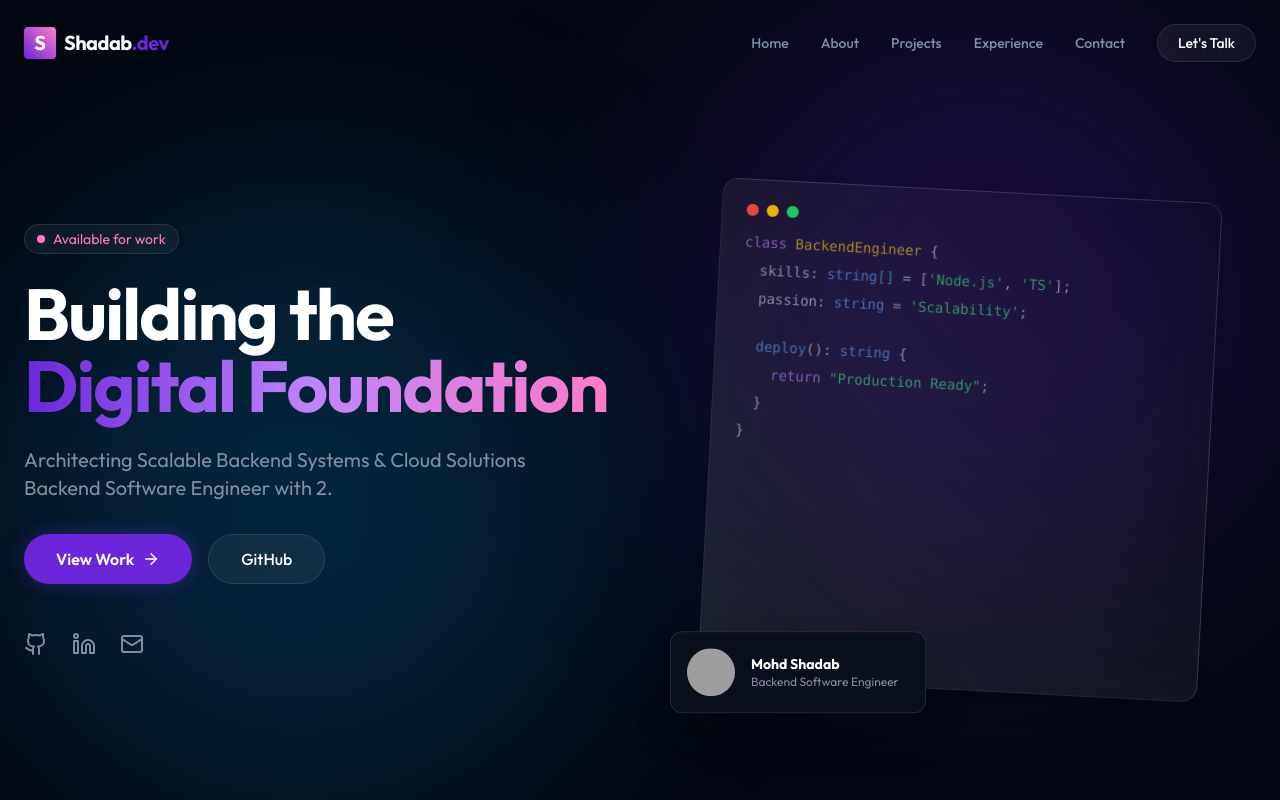
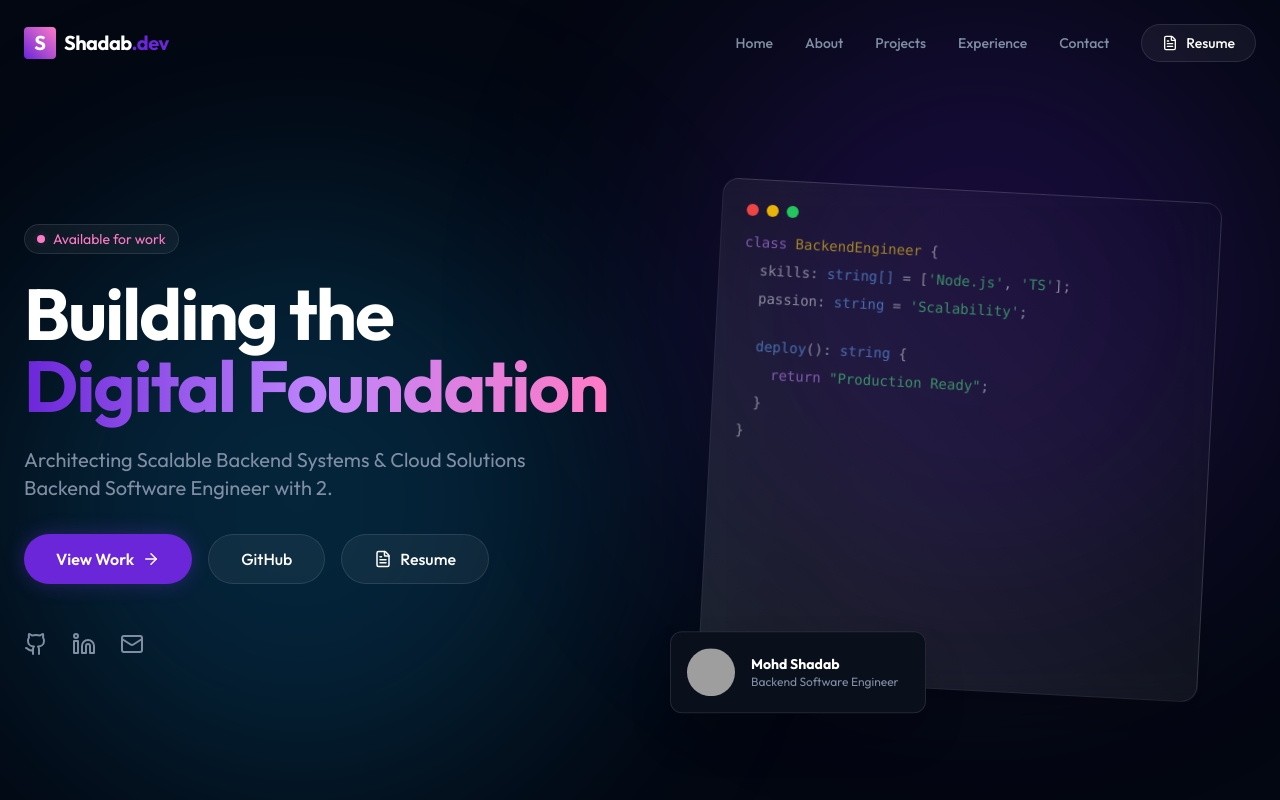
Before and after one commit to shaad82663/portfolio, a React (Vite) app: page / in a window 1280 px wide. Shown: the top 800 px of the page. Built offline with nearby package versions, Linux system fonts and the light colour scheme; grey boxes are pictures that could not be loaded.

Commit message:
added resume

```diff
--- a/src/components/Hero.jsx
+++ b/src/components/Hero.jsx
@@ -1,6 +1,6 @@
 import React from 'react';
 import { motion } from 'framer-motion';
-import { Github, Linkedin, Mail, ArrowRight } from 'lucide-react';
+import { Github, Linkedin, Mail, ArrowRight, FileText } from 'lucide-react';
 import { content } from '../data/content';
 
 const Hero = () => {
@@ -43,6 +43,9 @@ const Hero = () => {
                         </a>
                         <a href={profile.social.github} target="_blank" rel="noreferrer" className="px-8 py-3 rounded-full bg-white/5 border border-white/10 hover:bg-white/10 transition-all font-medium">
                             GitHub
+                        </a>
+                        <a href={profile.social.resume} target="_blank" rel="noreferrer" className="px-8 py-3 rounded-full bg-white/5 border border-white/10 hover:bg-white/10 transition-all font-medium flex items-center gap-2">
+                            <FileText size={18} /> Resume
                         </a>
                     </div>
 
--- a/src/components/Navbar.jsx
+++ b/src/components/Navbar.jsx
@@ -1,8 +1,11 @@
 import React, { useState, useEffect } from 'react';
-import { Menu, X } from 'lucide-react';
+import { Menu, X, FileText } from 'lucide-react';
 import { motion, AnimatePresence } from 'framer-motion';
 
+import { content } from '../data/content';
+
 const Navbar = () => {
+    const { profile } = content;
     const [isOpen, setIsOpen] = useState(false);
     const [scrolled, setScrolled] = useState(false);
 
@@ -44,8 +47,13 @@ const Navbar = () => {
                             <span className="absolute -bottom-1 left-0 w-0 h-0.5 bg-primary transition-all group-hover:w-full" />
                         </a>
                     ))}
-                    <a href="#contact" className="px-5 py-2 rounded-full bg-white/5 border border-white/10 hover:bg-white/10 hover:border-primary/50 transition-all text-sm font-medium">
-                        Let's Talk
+                    <a
+                        href={profile.social.resume}
+                        target="_blank"
+                        rel="noopener noreferrer"
+                        className="px-5 py-2 rounded-full bg-white/5 border border-white/10 hover:bg-white/10 hover:border-primary/50 transition-all text-sm font-medium flex items-center gap-2"
+                    >
+                        <FileText size={16} /> Resume
                     </a>
                 </div>
 
--- a/src/data/content.js
+++ b/src/data/content.js
@@ -8,7 +8,8 @@ export const content = {
     social: {
       github: "https://github.com/shaad82663",
       linkedin: "https://www.linkedin.com/in/shadab-mohd/",
-      email: "mailto:shaad82665@gmail.com"
+      email: "mailto:shaad82665@gmail.com",
+      resume: "https://drive.google.com/file/d/1a1tqAyzkQ8226_r6fJJODuLMB8AmByba/view?usp=sharing"
     }
   },
   contact: {
@@ -34,7 +35,13 @@ export const content = {
       tech: ["Node.js", "AWS Lambda", "Redis", "Docker", "MySQL", "JavaScript", "TypeScript"],
       link: "https://trafikalarm.dk/",
       github: null,
-      image: "/assets/projects/trafikalarm.png"
+      image: "/assets/projects/trafikalarm.png",
+      details: [
+        "Engineered Node.js-based AWS Lambda functions with API Gateway for real-time traffic alerts, reducing end-to-end latency by 30%.",
+        "Integrated Redis caching and Dockerized services for scalable geo-queries, improving response times by 70%.",
+        "Refined MySQL data models using TypeORM for optimized streaming and indexing.",
+        "Built secure endpoints using JWT-based authentication and webhook integrations."
+      ]
     },
     {
       id: 1,
@@ -43,7 +50,13 @@ export const content = {
       tech: ["Node.js", "PostgreSQL", "JWT", "REST API", "Docker", "JavaScript", "TypeScript", "Express.js"],
       link: "https://parkone.dk/",
       github: null,
-      image: "/assets/projects/parkone.png"
+      image: "/assets/projects/parkone.png",
+      details: [
+        "Developed a dynamic pricing module using Node.js, Express.js, and PostgreSQL with pgAgent for monitoring, fulfilling 100% of client specifications while minimizing operational costs.",
+        "Implemented secure authentication using JWT tokens, improving access control reliability across all transactions.",
+        "Integrated MobilePay payment gateway through API Gateway and RESTful endpoints, streamlining 70% of user payments and enhancing overall transaction success rates.",
+        "Implemented automated background jobs and schedulers to improve system uptime and scalability."
+      ]
     },
     {
       id: 2,
@@ -52,7 +65,13 @@ export const content = {
       tech: ["NestJS", "MongoDB", "GraphQL", "Firebase", "Kafka", "Docker", "JavaScript", "TypeScript", "Node.js", "AWS"],
       link: "https://driveone.eu/",
       github: null,
-      image: "https://images.unsplash.com/photo-1449965408869-eaa3f722e40d?fit=crop&w=800&q=80"
+      image: "https://images.unsplash.com/photo-1449965408869-eaa3f722e40d?fit=crop&w=800&q=80",
+      details: [
+        "Optimized MongoDB schemas with Mongoose and aggregation pipelines for cursor-based streaming, accelerating data retrieval by 25% and API response times by 30% in high-volume scenarios.",
+        "Deployed cron-based jobs and Kafka message brokers for event-driven data automation using AWS Lambda, eliminating 30% of manual interventions and improving workflow efficiency.",
+        "Built push notification services using Firebase Cloud Messaging (FCM) to deliver timely news alerts, integrated with external GPS APIs.",
+        "Implemented GPS tracking logic with GraphQL queries and microservices architecture in NestJS, increasing traffic prediction accuracy by 40% through refined database modeling."
+      ]
     },
     {
       id: 3,
@@ -61,7 +80,13 @@ export const content = {
       tech: ["LangChain", "LangSmith", "OpenAI", "Ollama", "Node.js", "JavaScript"],
       link: "https://www.linkedin.com/posts/shadab-mohd_langchain-agent-agenticprogramming-activity-7398295216560058368-ZTNl?utm_source=share&utm_medium=member_desktop&rcm=ACoAADEQQ3wBqjoPlMybTl3v4ZWRQFKlwgW-30A",
       github: "https://github.com/shaad82663/BookMe",
-      image: "https://images.unsplash.com/photo-1536440136628-849c177e76a1?fit=crop&w=800&q=80"
+      image: "https://images.unsplash.com/photo-1536440136628-849c177e76a1?fit=crop&w=800&q=80",
+      details: [
+        "Designed an autonomous agentic workflow using LangChain to handle end-to-end movie ticket booking.",
+        "Implemented tool calling capabilities for the LLM to interact with external APIs for theater and showtime data.",
+        "Integrated Local LLMs via Ollama for cost-effective development and testing.",
+        "Built a robust state management system to track conversation context and booking progress."
+      ]
     }
   ],
   education: [
--- a/src/styles/main.css
+++ b/src/styles/main.css
@@ -66,3 +66,48 @@
 .glow {
     box-shadow: 0 0 20px rgba(124, 58, 237, 0.5);
 }
+
+/* 3D Flip Card Utilities */
+.perspective-1000 {
+    perspective: 1000px;
+}
+
+.transform-style-3d {
+    transform-style: preserve-3d;
+}
+
+.backface-hidden {
+    backface-visibility: hidden;
+}
+
+.rotate-y-180 {
+    transform: rotateY(180deg);
+}
+
+.group-hover\:rotate-y-180:hover {
+    transform: rotateY(180deg);
+}
+
+/* Custom Scrollbar for backface content */
+.custom-scrollbar::-webkit-scrollbar {
+    width: 6px;
+}
+
+.custom-scrollbar::-webkit-scrollbar-track {
+    background: rgba(255, 255, 255, 0.05);
+}
+
+.custom-scrollbar::-webkit-scrollbar-thumb {
+    background: rgba(255, 255, 255, 0.2);
+    border-radius: 3px;
+    transition: background 0.3s ease;
+}
+
+.custom-scrollbar::-webkit-scrollbar-thumb:hover {
+    background: rgba(255, 255, 255, 0.4);
+}
+
+/* Ensure scrollbar is easier to hit */
+.custom-scrollbar {
+    scrollbar-gutter: stable;
+}
```
Also changed, not shown: src/components/Projects.jsx (+70 -20 lines).
